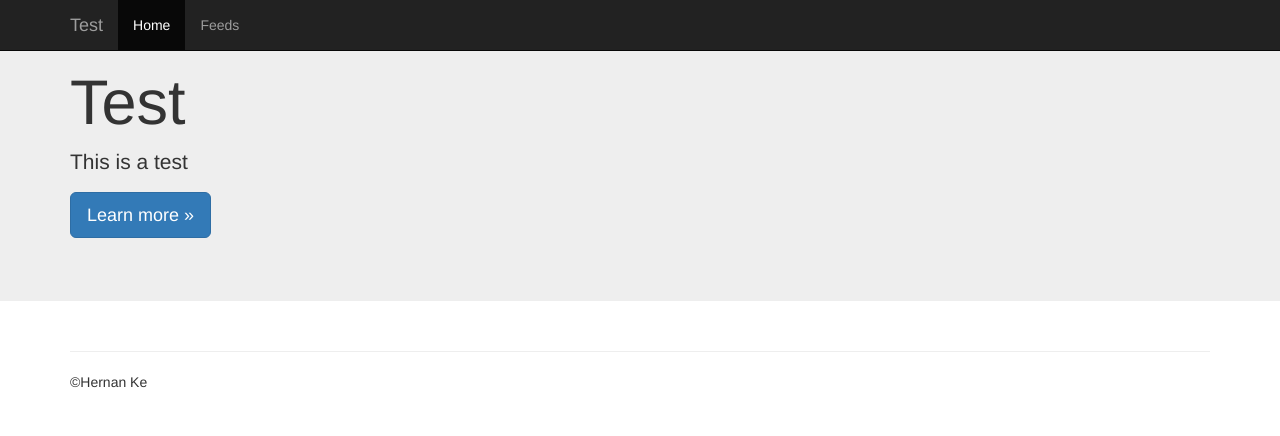
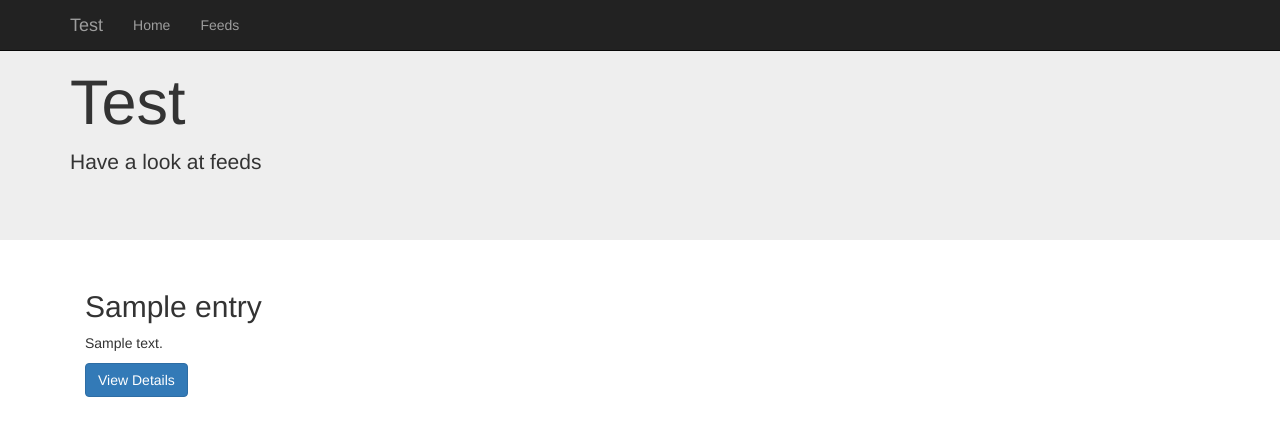
Before and after one commit to rengokantai/tpbunewsaggdjango, a Django app: template news/templates/news/articles_list.html in a window 1280 px wide. Shown: the top 436 px of the page. Run offline with Django 3.2, Linux system fonts and the light colour scheme; the template is opened without the code that fills it: most values are stand-ins (such as "Sample title", 1, 10 or a date in 2020); some libraries are stand-ins or nearby versions.

Commit message:
Ornanizing html files

```diff
--- a/news/templates/news/articles_list.html
+++ b/news/templates/news/articles_list.html
@@ -1,84 +1,26 @@
+{% extends 'news/base.html' %}
 
-<!DOCTYPE html>
-<html lang="en">
-  <head>
-    <meta charset="utf-8">
-    <meta http-equiv="X-UA-Compatible" content="IE=edge">
-    <meta name="viewport" content="width=device-width, initial-scale=1">
-    <!-- The above 3 meta tags *must* come first in the head; any other head content must come *after* these tags -->
-    <meta name="description" content="">
-    <meta name="author" content="">
-    <link rel="icon" href="../../favicon.ico">
-
-    <title>Test</title>
-
-    <!-- Bootstrap core CSS -->
-    <link rel="stylesheet" href="https://maxcdn.bootstrapcdn.com/bootstrap/3.3.6/css/bootstrap.min.css" integrity="sha384-1q8mTJOASx8j1Au+a5WDVnPi2lkFfwwEAa8hDDdjZlpLegxhjVME1fgjWPGmkzs7" crossorigin="anonymous">
-
-
-    <!-- Custom styles for this template -->
-    <link href="jumbotron.css" rel="stylesheet">
-
-  </head>
-
-  <body>
-
-    <nav class="navbar navbar-inverse navbar-fixed-top">
-      <div class="container">
-        <div class="navbar-header">
-          <button type="button" class="navbar-toggle collapsed" data-toggle="collapse" data-target="#navbar" aria-expanded="false" aria-controls="navbar">
-            <span class="sr-only">Toggle navigation</span>
-            <span class="icon-bar"></span>
-            <span class="icon-bar"></span>
-            <span class="icon-bar"></span>
-          </button>
-          <a class="navbar-brand" href="#">Test</a>
-        </div>
-        <div id="navbar" class="navbar-collapse collapse">
-{#          <form class="navbar-form navbar-right">#}
-{#            <div class="form-group">#}
-{#              <input type="text" placeholder="Email" class="form-control">#}
-{#            </div>#}
-{#            <div class="form-group">#}
-{#              <input type="password" placeholder="Password" class="form-control">#}
-{#            </div>#}
-{#            <button type="submit" class="btn btn-success">Sign in</button>#}
-{#          </form>#}
-            <ul class="nav navbar-nav">
-                <li class="active"><a href="#">Home</a></li>
-                <li><a href="{% url 'feed_list' %}">Feeds</a></li>
-            </ul>
-        </div><!--/.navbar-collapse -->
-      </div>
-    </nav>
+{% block content %}
 
 <!-- Main jumbotron for a primary marketing message or call to action -->
 <div class="jumbotron">
   <div class="container">
     <h1>Test</h1>
-        <p>This is a test</p>
-        <p><a class="btn btn-primary btn-lg" href="#" role="button">Learn more &raquo;</a></p>
+    <p>Have a look at feeds</p>
   </div>
 </div>
 
 <div class="container">
-      <!-- Example row of columns -->
-        <ul>
+  {% for row in rows %}
+  <div class="col-md-6">
+    {% for entry in row %}
+    <h2>{{entry.title}}</h2>
+    <p>{{entry.description | safe}}</p>
+    <p><a href="{{entry.url}}" target="_blank" class="btn btn-primary">View Details</a></p>
+    {% endfor %}
+  </div>
+  {% endfor %}
 
-        </ul>
-
-      <hr>
-
-      <footer>
-        <p>&copy;Hernan Ke</p>
-      </footer>
 </div> <!-- /container -->
 
-
-    <!-- Bootstrap core JavaScript
-    ================================================== -->
-    <!-- Placed at the end of the document so the pages load faster -->
-    <script src="https://ajax.googleapis.com/ajax/libs/jquery/1.11.3/jquery.min.js"></script>
-    <script src="https://maxcdn.bootstrapcdn.com/bootstrap/3.3.6/js/bootstrap.min.js" integrity="sha384-0mSbJDEHialfmuBBQP6A4Qrprq5OVfW37PRR3j5ELqxss1yVqOtnepnHVP9aJ7xS" crossorigin="anonymous"></script>
-  </body>
-</html>
+{% endblock %}
--- a/news/templates/news/base.html
+++ b/news/templates/news/base.html
@@ -1,10 +1,49 @@
 <!DOCTYPE html>
-<html>
-<head lang="en">
-    <meta charset="UTF-8">
-    <title></title>
-</head>
-<body>
+<html lang="en">
+  <head>
+    <meta charset="utf-8">
+    <meta http-equiv="X-UA-Compatible" content="IE=edge">
+    <meta name="viewport" content="width=device-width, initial-scale=1">
+    <!-- The above 3 meta tags *must* come first in the head; any other head content must come *after* these tags -->
+    <meta name="description" content="">
+    <meta name="author" content="">
+    <link rel="icon" href="../../favicon.ico">
 
-</body>
+    <title>Test</title>
+
+    <!-- Bootstrap core CSS -->
+    <link href="https://maxcdn.bootstrapcdn.com/bootstrap/3.3.6/css/bootstrap.min.css" rel="stylesheet">
+  </head>
+
+  <body>
+
+    <nav class="navbar navbar-inverse navbar-fixed-top">
+      <div class="container">
+        <div class="navbar-header">
+          <button type="button" class="navbar-toggle collapsed" data-toggle="collapse" data-target="#navbar" aria-expanded="false" aria-controls="navbar">
+            <span class="sr-only">Toggle navigation</span>
+            <span class="icon-bar"></span>
+            <span class="icon-bar"></span>
+            <span class="icon-bar"></span>
+          </button>
+          <a class="navbar-brand" href="#">Test</a>
+        </div>
+        <div id="navbar" class="navbar-collapse collapse">
+          <ul class="nav navbar-nav">
+            <li><a href="{% url 'articles_list' %}">Home</a></li>
+            <li><a href="{% url 'feeds_list' %}">Feeds</a></li>
+          </ul>
+        </div>
+      </div>
+    </nav>
+{% block content %}
+    {% endblock %}
+
+    <!-- Bootstrap core JavaScript
+    ================================================== -->
+    <!-- Placed at the end of the document so the pages load faster -->
+    <script src="https://ajax.googleapis.com/ajax/libs/jquery/1.11.3/jquery.min.js"></script>
+    <script>window.jQuery || document.write('<script src="../../assets/js/vendor/jquery.min.js"><\/script>')</script>
+    <script src="https://maxcdn.bootstrapcdn.com/bootstrap/3.3.6/js/bootstrap.min.js"></script>
+  </body>
 </html>
--- a/news/urls.py
+++ b/news/urls.py
@@ -4,5 +4,6 @@ from .import views
 
 urlpatterns = [
     url(r'^$',views.articles_list,name='articles_list'),
+    url(r'^feeds/new', views.new_feed, name='feed_new'),
     url(r'^feeds/',views.feeds_list,name='feeds_list')
 ]
--- a/news/views.py
+++ b/news/views.py
@@ -26,7 +26,7 @@ def new_feed(request):
                 article.title = entry.title
                 article.url =entry.link
                 article.description = entry.description
-                d = datetime.detetime(*(entry.published_parsed[0:6]))
+                d = datetime.datetime(*(entry.published_parsed[0:6]))
                 dateString = d.strftime('%Y-%m-%d %H:%M:%S')
                 article.publication_date = dateString
                 article.feed = feed
```
Also changed, not shown: news/templates/news/feeds_list.html (+6 -2 lines), news/templates/news/new_feed.html (+6 -2 lines), db.sqlite3. Lines whose indentation alone changed are shown as unchanged.
